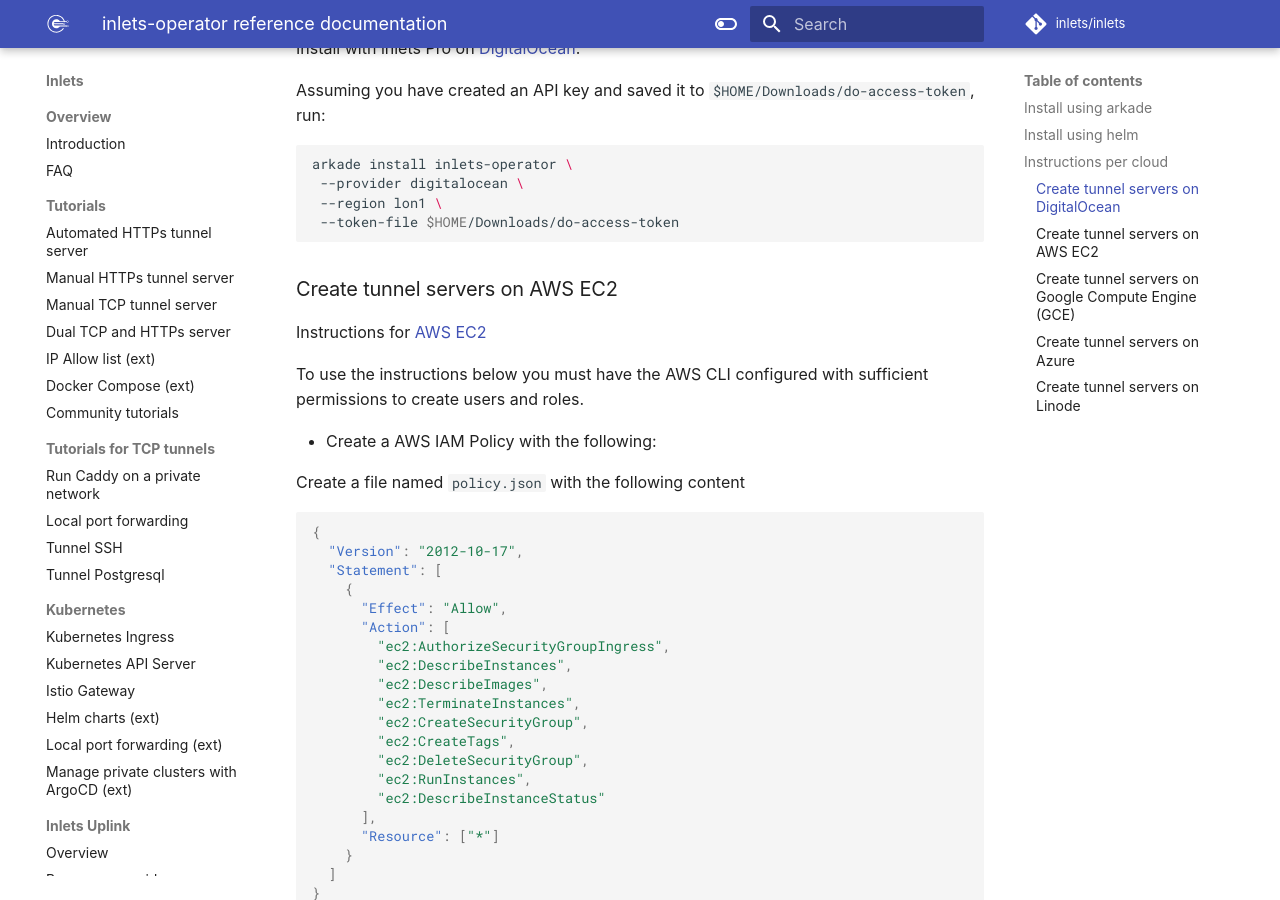
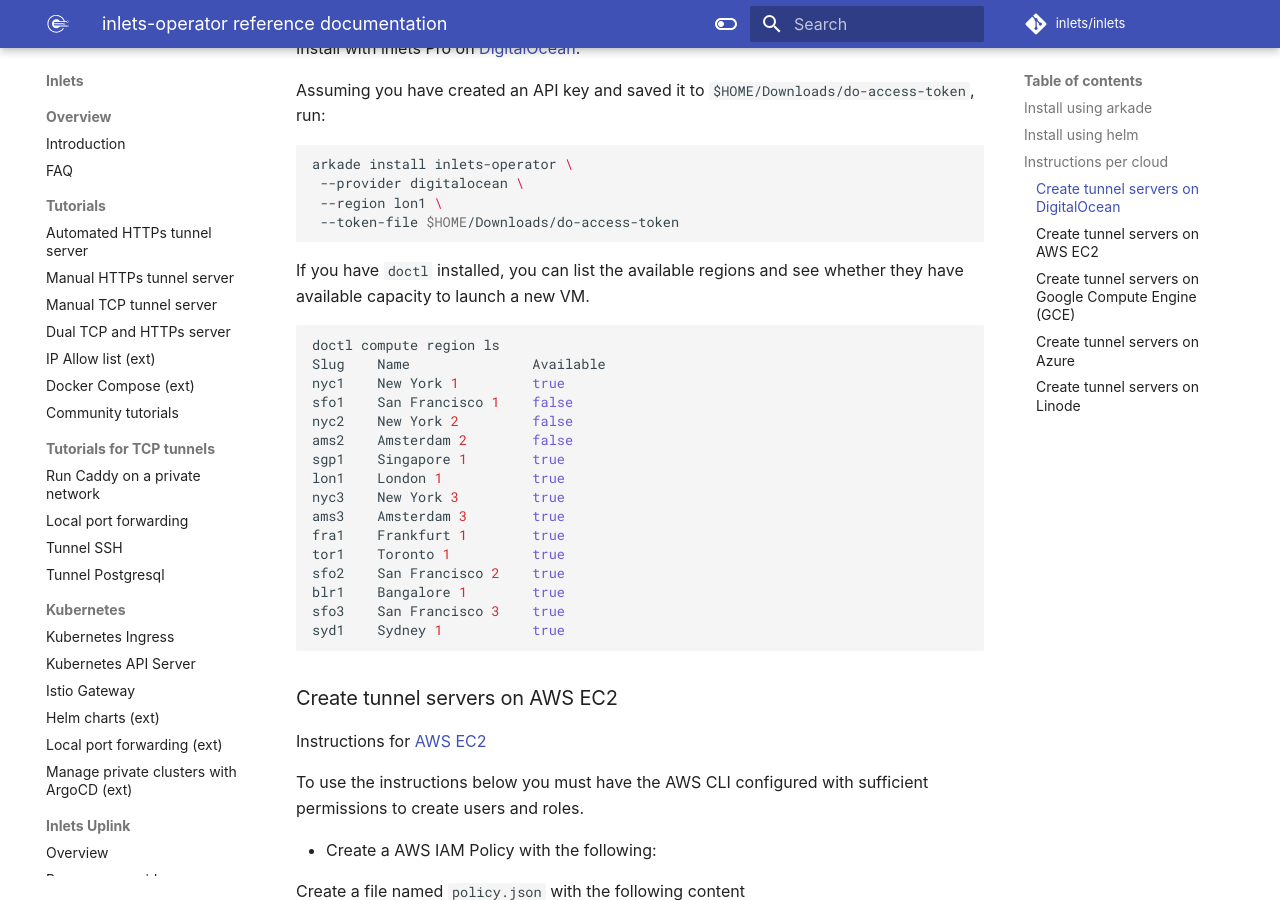
Before and after one commit to inlets/docs.inlets.dev, an MkDocs documentation site: the page built from docs/reference/inlets-operator.md, in a window 1280 px wide and 900 px high, scrolled down 1471 px. Built offline with MkDocs 1.6.1 and Material for MkDocs 9.7.7, drawn with Linux system fonts in a browser that asks for light colours; some web fonts are replaced.

Commit message:
Add notes on listing regions
Signed-off-by: Alex Ellis (OpenFaaS Ltd) <alexellis2@gmail.com>

````diff
--- a/docs/reference/inlets-operator.md
+++ b/docs/reference/inlets-operator.md
@@ -67,6 +67,27 @@
  --provider digitalocean \
  --region lon1 \
  --token-file $HOME/Downloads/do-access-token
+```
+
+If you have `doctl` installed, you can list the available regions and see whether they have available capacity to launch a new VM.
+
+```bash
+doctl compute region ls
+Slug    Name               Available
+nyc1    New York 1         true
+sfo1    San Francisco 1    false
+nyc2    New York 2         false
+ams2    Amsterdam 2        false
+sgp1    Singapore 1        true
+lon1    London 1           true
+nyc3    New York 3         true
+ams3    Amsterdam 3        true
+fra1    Frankfurt 1        true
+tor1    Toronto 1          true
+sfo2    San Francisco 2    true
+blr1    Bangalore 1        true
+sfo3    San Francisco 3    true
+syd1    Sydney 1           true
 ```
 
 ### Create tunnel servers on AWS EC2
````
